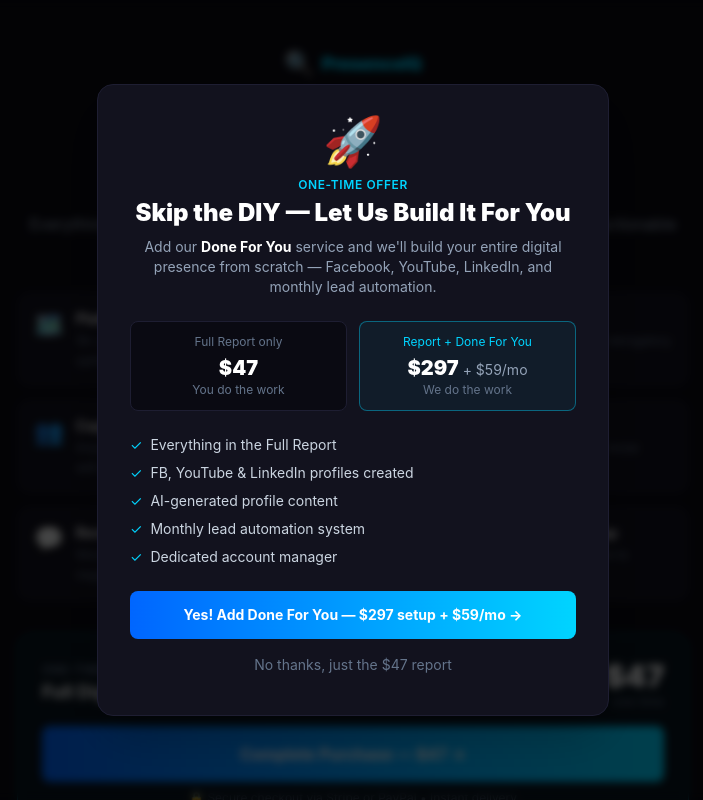
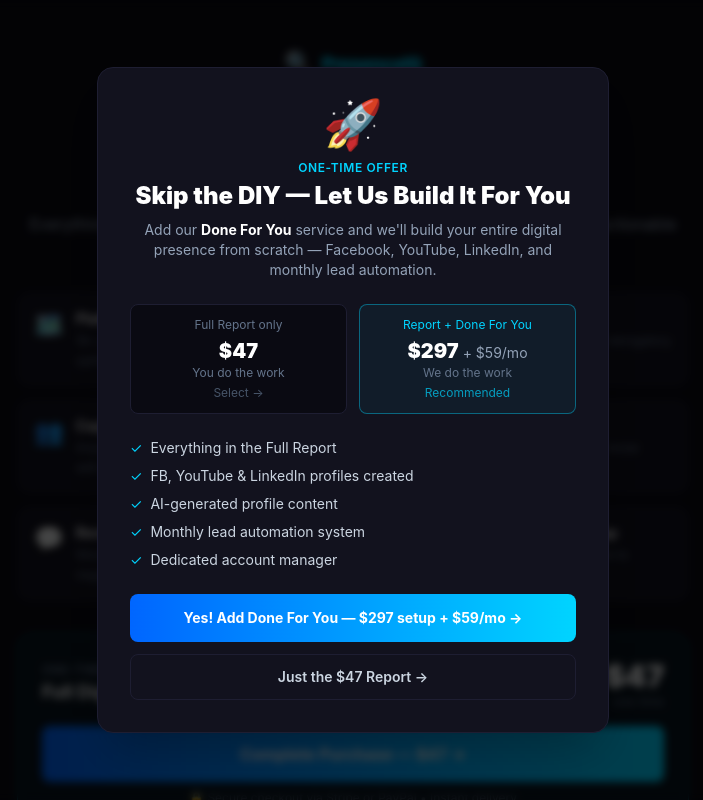
Before and after one commit to ismaelcperez64/presence-iq, a Next.js app: page /full-report in a window 1280 px wide. Both pictures are taken after a click on the button "Complete Purchase — $47 →". Shown: the top 800 px of the page, without its empty margins (287-990 px from the left). Built offline with nearby package versions, Linux system fonts and the light colour scheme.

Commit message:
fix: make $47 option a real clickable button in upsell modal

```diff
--- a/app/full-report/page.tsx
+++ b/app/full-report/page.tsx
@@ -131,6 +131,7 @@ function FullReportContent() {
         </a>
       </div>
 
+      {/* Upsell Modal */}
       {showUpsell && (
         <div className="fixed inset-0 z-50 flex items-center justify-center p-4 bg-black/70 backdrop-blur-sm animate-fade-in">
           <div className="bg-brand-card border border-brand-border rounded-2xl max-w-lg w-full p-6 sm:p-8 shadow-2xl">
@@ -147,16 +148,22 @@ function FullReportContent() {
               </p>
             </div>
 
+            {/* Comparison */}
             <div className="grid grid-cols-2 gap-3 mb-6">
-              <div className="rounded-lg border border-brand-border bg-brand-dark p-3 text-center">
+              <button
+                onClick={() => goToPayment(false)}
+                className="rounded-lg border border-brand-border bg-brand-dark p-3 text-center hover:border-slate-500 hover:bg-slate-800 transition-all group cursor-pointer"
+              >
                 <p className="text-xs text-slate-500 mb-1">Full Report only</p>
                 <p className="text-xl font-black text-white">$47</p>
                 <p className="text-xs text-slate-500">You do the work</p>
-              </div>
+                <p className="text-xs text-slate-600 group-hover:text-slate-300 mt-1 transition-colors">Select →</p>
+              </button>
               <div className="rounded-lg border border-brand-cyan/40 bg-brand-cyan/5 p-3 text-center">
                 <p className="text-xs text-brand-cyan mb-1">Report + Done For You</p>
                 <p className="text-xl font-black text-white">$297<span className="text-sm font-normal text-slate-400"> + $59/mo</span></p>
                 <p className="text-xs text-slate-500">We do the work</p>
+                <p className="text-xs text-brand-cyan/70 mt-1">Recommended</p>
               </div>
             </div>
 
@@ -176,15 +183,15 @@ function FullReportContent() {
 
             <button
               onClick={() => goToPayment(true)}
-              className="w-full py-3.5 rounded-lg bg-gradient-to-r from-brand-blue to-brand-cyan text-white font-bold text-sm hover:opacity-90 transition-opacity mb-2"
+              className="w-full py-3.5 rounded-lg bg-gradient-to-r from-brand-blue to-brand-cyan text-white font-bold text-sm hover:opacity-90 transition-opacity mb-3"
             >
               Yes! Add Done For You — $297 setup + $59/mo →
             </button>
             <button
               onClick={() => goToPayment(false)}
-              className="w-full py-2 text-sm text-slate-500 hover:text-slate-300 transition-colors"
+              className="w-full py-3 rounded-lg border border-brand-border text-slate-300 font-semibold text-sm hover:border-slate-500 hover:text-white transition-all"
             >
-              No thanks, just the $47 report
+              Just the $47 Report →
             </button>
           </div>
         </div>
```
